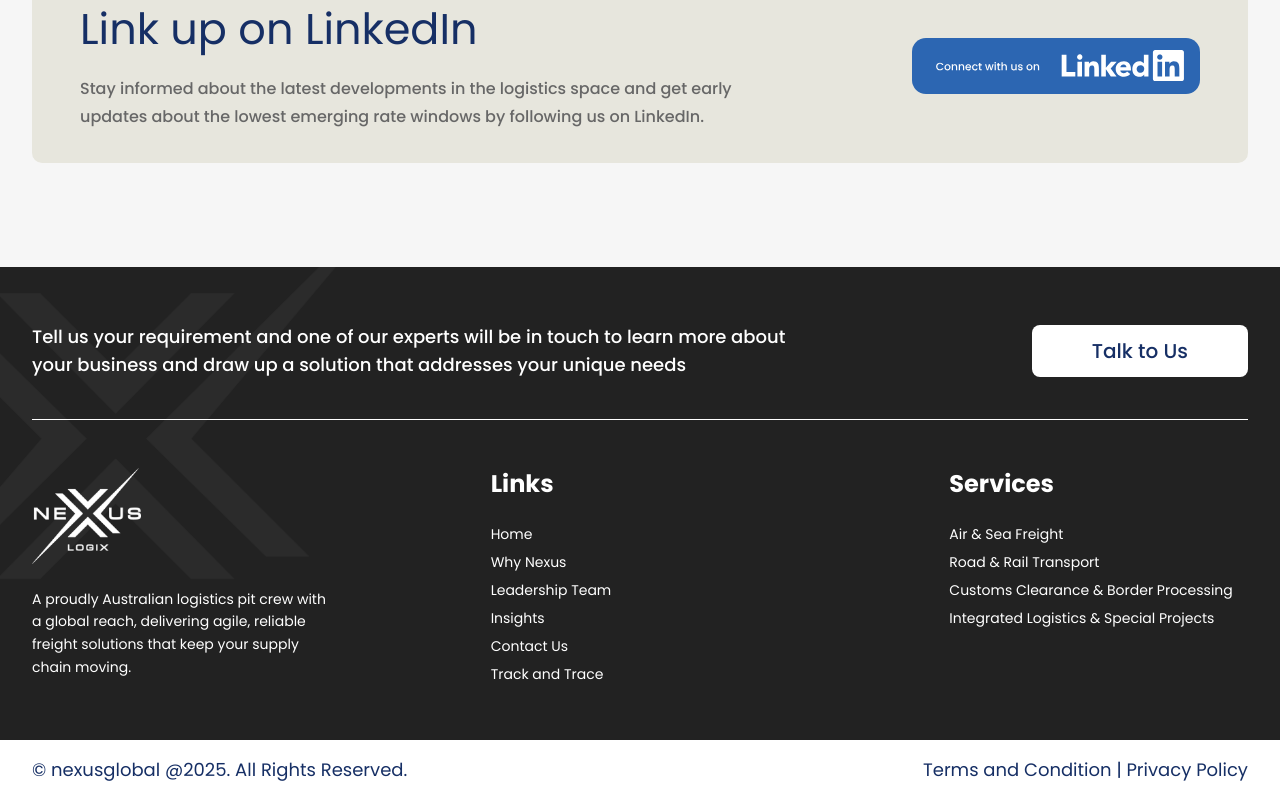
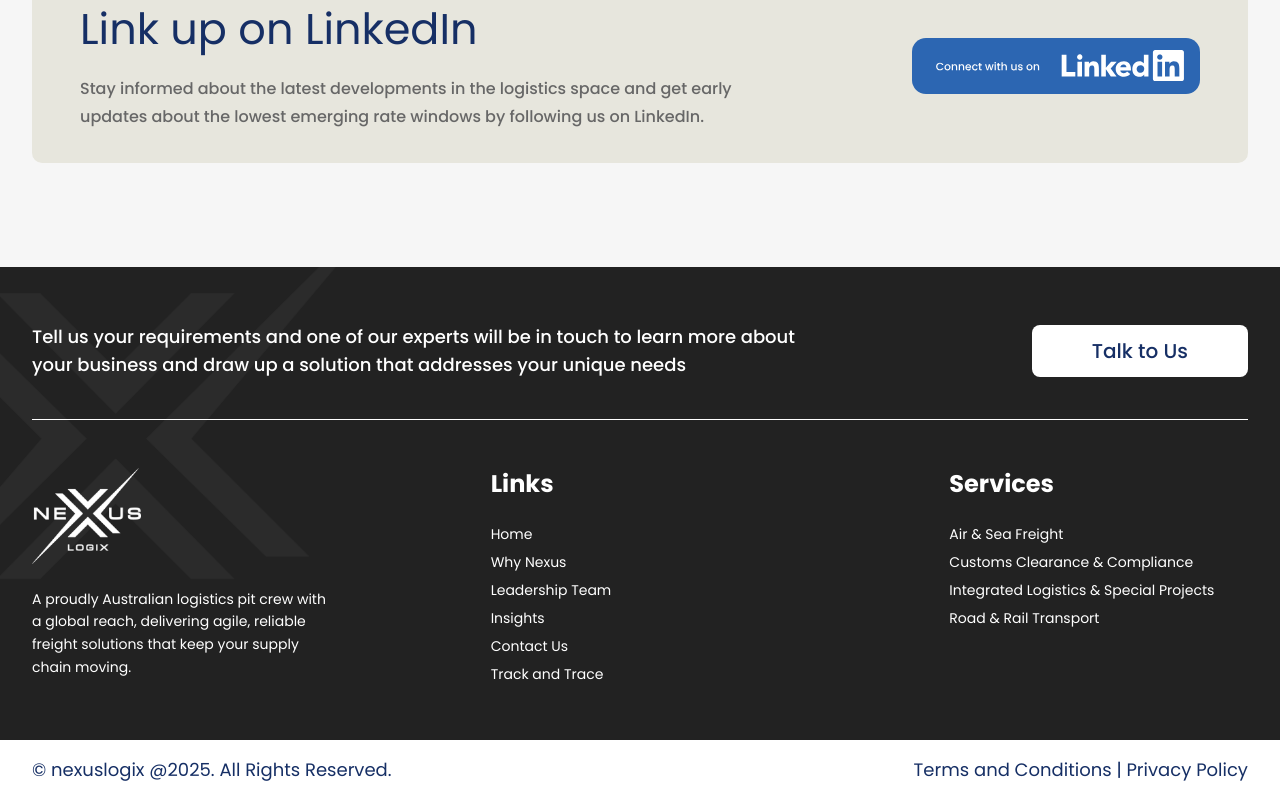
Before and after one commit to kanishka-gunatunga/nexus, a Next.js app: page / in a window 1280 px wide. Shown: the part 4191-4991 px from the top of the page. Built offline with nearby package versions, Linux system fonts and the light colour scheme.

Commit message:
changes in footer

```diff
--- a/src/Components/Footer.tsx
+++ b/src/Components/Footer.tsx
@@ -180,7 +180,6 @@
 // };
 //
 // export default Footer;
-
 
 // import Image from "next/image";
 // import React from "react";
@@ -480,9 +479,7 @@ const Footer = () => {
     <footer className="bg-[#222222] text-white relative poppins overflow-hidden">
       <div className="relative">
         {/* Background pattern */}
-                <div
-                    className="absolute bg-[url('/x.png')] bg-no-repeat -top-5 sm:-top-6 lg:-top-25 bg-contain overflow-hidden inset-0 w-full sm:w-3/5 lg:w-[550px] h-[800] opacity-5"
-                />
+        <div className="absolute bg-[url('/x.png')] bg-no-repeat -top-5 sm:-top-6 lg:-top-25 bg-contain overflow-hidden inset-0 w-full sm:w-3/5 lg:w-[550px] h-[800] opacity-5" />
         {/*<div className="absolute left-0 top-0 opacity-5">*/}
         {/*    <Image*/}
         {/*        src="/logo.png"*/}
@@ -495,27 +492,23 @@ const Footer = () => {
 
         <div className="relative max-w-7xl mx-auto px-4 sm:px-6 lg:px-8 py-2 sm:py-4 lg:py-8">
           {/* Top section */}
-                    <div
-                        className="flex flex-col items-center lg:flex-row lg:justify-between mt-6 mb-6 sm:mb-8 lg:mb-10">
+          <div className="flex flex-col items-center lg:flex-row lg:justify-between mt-6 mb-6 sm:mb-8 lg:mb-10">
             <div className="mb-6 sm:mb-8 lg:mb-0 lg:mr-12 text-center lg:text-left">
               <p className="text-sm sm:text-base lg:text-lg font-medium max-w-2xl sm:max-w-3xl poppins">
-                                Tell us your requirement and one of our experts will be in
+                Tell us your requirements and one of our experts will be in
                 touch to learn more about your business and draw up a solution
-                                that addresses your unique needs
+                that addresses your unique needs
               </p>
             </div>
-                        <button
-                            className="bg-white text-[#162F65] hover:bg-black hover:border-1 hover:border-white hover:text-white transition duration-300 px-6 py-2 sm:px-15 sm:py-3 text-base sm:text-lg lg:text-xl rounded-lg font-medium flex-shrink-0"
-                        >
+            <button className="bg-white text-[#162F65] hover:bg-black hover:border-1 hover:border-white hover:text-white transition duration-300 px-6 py-2 sm:px-15 sm:py-3 text-base sm:text-lg lg:text-xl rounded-lg font-medium flex-shrink-0">
               Talk to Us
             </button>
           </div>
 
-                    <hr className="border-white mb-8 sm:mb-10 lg:mb-12"/>
+          <hr className="border-white mb-8 sm:mb-10 lg:mb-12" />
 
           {/* Content grid */}
-                    <div
-                        className="w-full grid grid-cols-1 sm:grid-cols-2 lg:grid-cols-3 gap-8 sm:gap-10 lg:gap-40 mb-2 sm:mb-4 lg:mb-6">
+          <div className="w-full grid grid-cols-1 sm:grid-cols-2 lg:grid-cols-3 gap-8 sm:gap-10 lg:gap-40 mb-2 sm:mb-4 lg:mb-6">
             {/* Logo and description */}
             <div className="lg:col-span-1 text-center sm:text-left">
               <Image
@@ -614,22 +607,22 @@ const Footer = () => {
                   Air & Sea Freight
                 </Link>
                 <Link
-                                    href="/road-and-rail"
-                                    className="block text-white hover:text-[#bbbbbb] transition-colors text-xs sm:text-sm"
-                                >
-                                    Road & Rail Transport
-                                </Link>
-                                <Link
                   href="/customs"
                   className="block text-white hover:text-[#bbbbbb] transition-colors text-xs sm:text-sm"
                 >
-                                    Customs Clearance & Border Processing
+                  Customs Clearance & Compliance
                 </Link>
                 <Link
                   href="/Integrated-logistics"
                   className="block text-white hover:text-[#bbbbbb] transition-colors text-xs sm:text-sm"
                 >
                   Integrated Logistics & Special Projects
+                </Link>
+                <Link
+                  href="/road-and-rail"
+                  className="block text-white hover:text-[#bbbbbb] transition-colors text-xs sm:text-sm"
+                >
+                  Road & Rail Transport
                 </Link>
               </div>
             </div>
@@ -640,17 +633,17 @@ const Footer = () => {
       {/* Bottom bar */}
       <div className="bg-white">
         <div className="max-w-7xl mx-auto px-4 sm:px-6 lg:px-8 py-4">
-                    <div
-                        className="flex flex-col sm:flex-row items-center justify-between text-[#162F65] text-center sm:text-left">
+          <div className="flex flex-col sm:flex-row items-center justify-between text-[#162F65] text-center sm:text-left">
             <div className="mb-2 sm:mb-0">
               <span className="text-sm sm:text-base lg:text-lg">
-
-
-                                © nexusglobal @2025. All Rights Reserved.
+                © nexuslogix @2025. All Rights Reserved.
               </span>
             </div>
             <div className="text-sm sm:text-base lg:text-lg">
-                            <span><a href="/terms-and-conditions">Terms and Condition</a> | <a href="/privacy-policy">Privacy Policy</a></span>
+              <span>
+                <a href="/terms-and-conditions">Terms and Conditions</a> |{" "}
+                <a href="/privacy-policy">Privacy Policy</a>
+              </span>
             </div>
           </div>
         </div>
```
Lines whose indentation alone changed are shown as unchanged.
